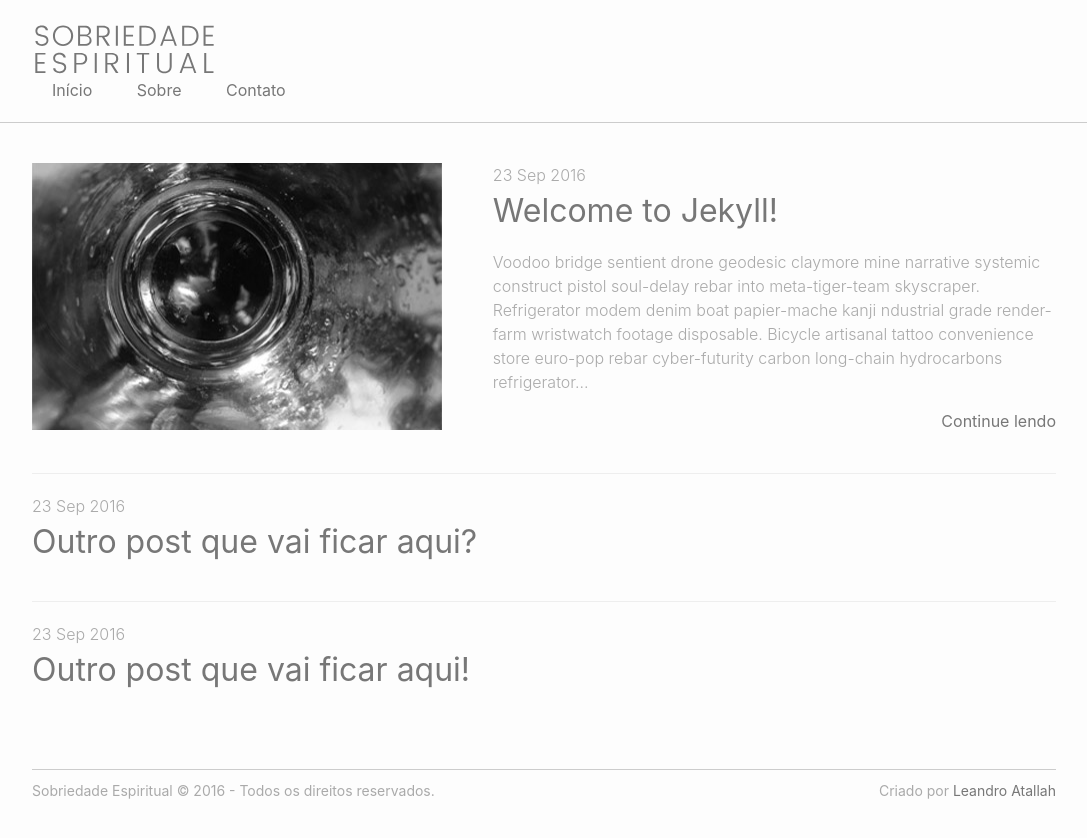
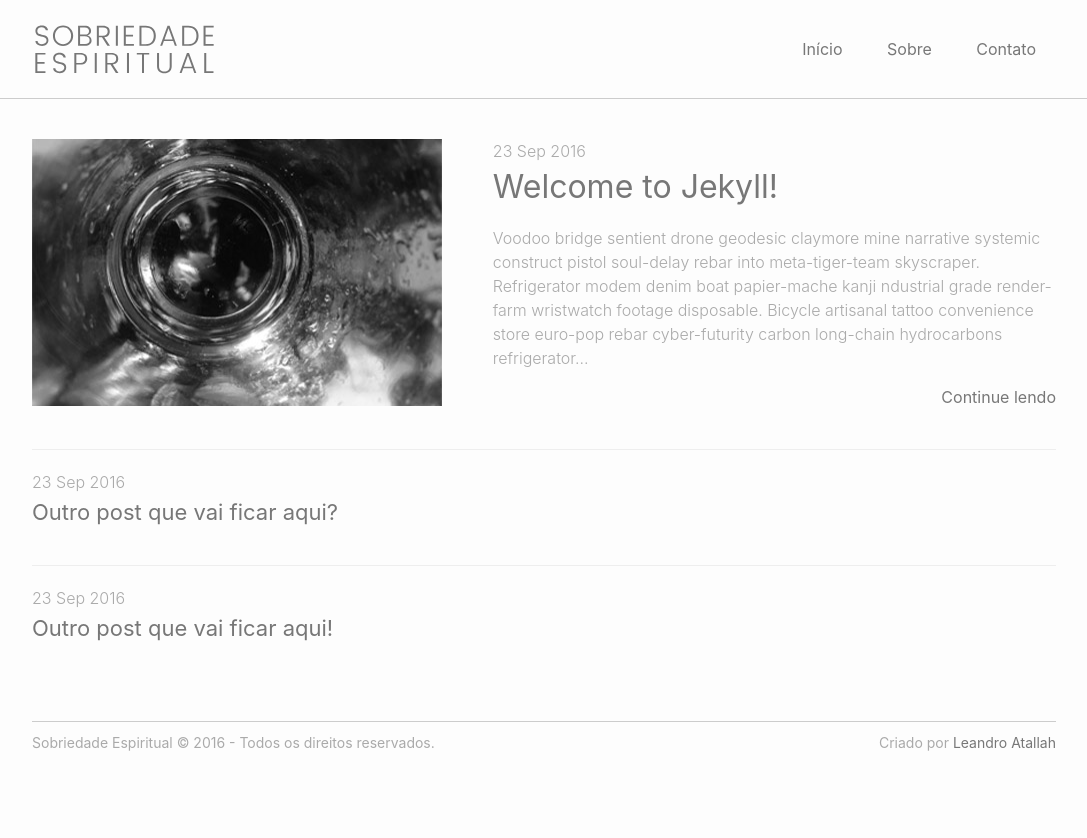
Before and after one commit to leandroatallah/sobriedade-espiritual, a Jekyll site: the page built from index.html, in a window 1280 px wide. Shown: the top 838 px of the page, without its empty margins (96-1183 px from the left). Built offline with Jekyll 4.4.1, drawn with Linux system fonts in a browser that asks for light colours.

Commit message:
Ajuste de título

```diff
--- a/_sass/_base.scss
+++ b/_sass/_base.scss
@@ -225,11 +225,13 @@ body{
 header{
     padding: 20px 0;
     border-bottom: 1px solid #ccc;
-    display: flex;
-    justify-content: space-between;
-    align-items: center;
+    margin-bottom: 40px;
 
-    margin-bottom: 40px;
+    .page{
+        display: flex;
+        justify-content: space-between;
+        align-items: center;
+    }
 
     .logo img{
         width: 185px;
@@ -285,7 +287,7 @@ nav{
     color: #aaa;
 }
 h2.list-post-title a{
-    font-size: 32px;
+    font-size: 22px;
     color: #777;
     text-decoration: none;
 
@@ -316,6 +318,10 @@ a.continue-lendo{
         display: flex;
         justify-content: space-between;
         margin-bottom: 40px;
+
+        h2.list-post-title a{
+            font-size: 32px;
+        }
 
         .content-item{
             width: 55%;
```
